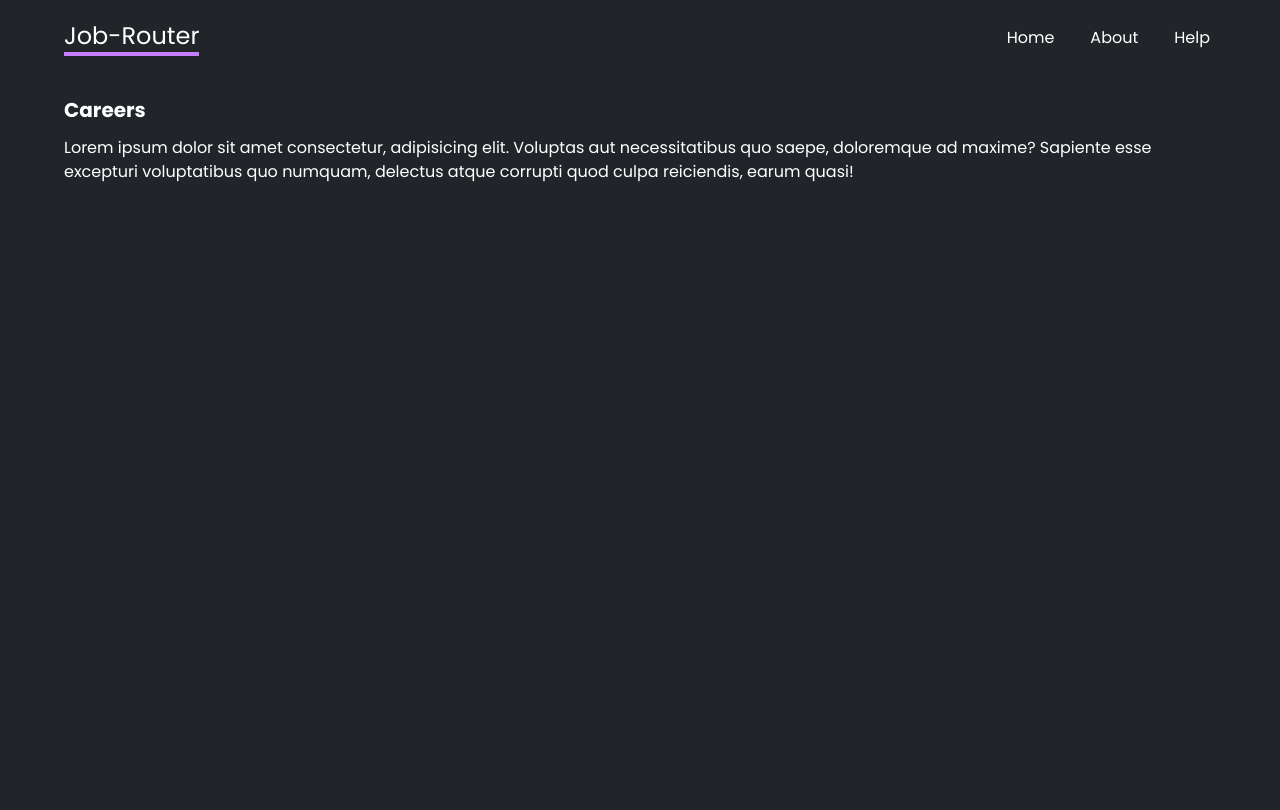
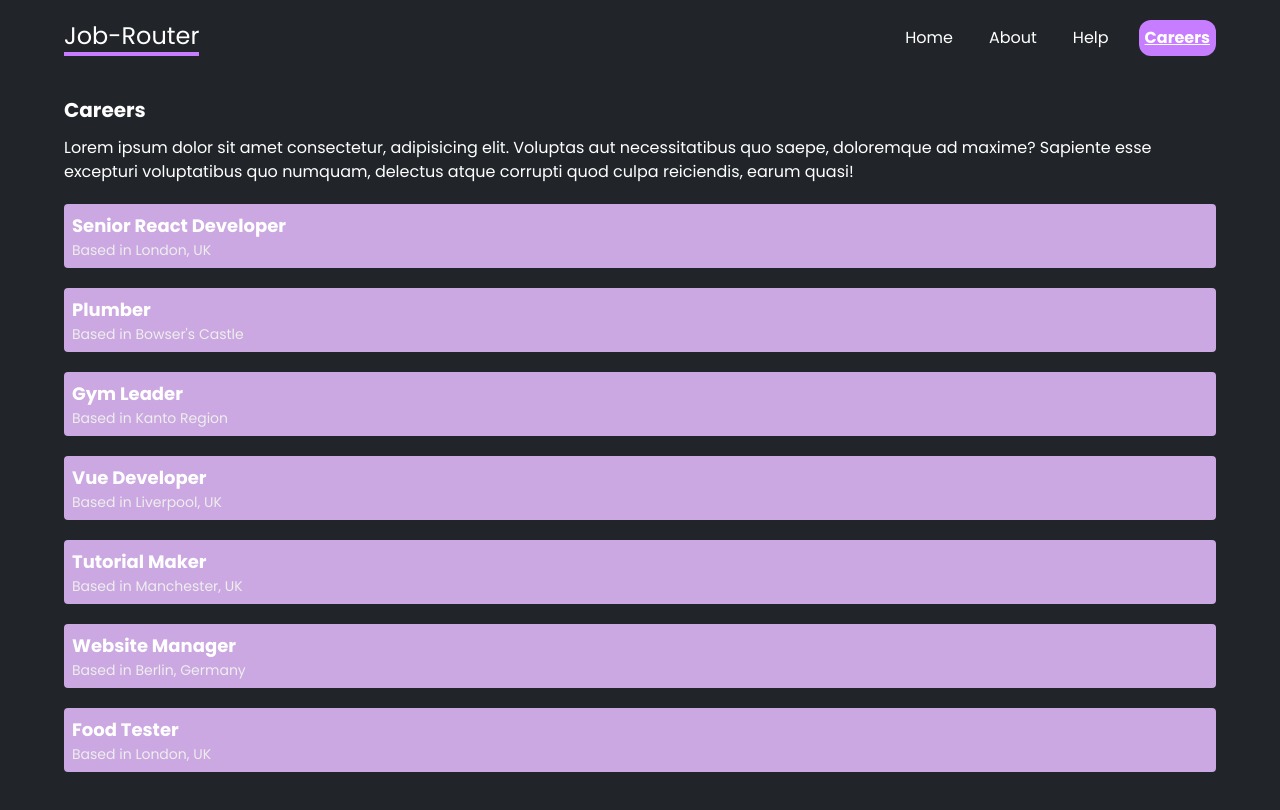
Before and after one commit to Khusro-S/Job-Router, a React (Vite) app: page /careers in a window 1280 px wide. Shown: the top 810 px of the page. Built offline with nearby package versions, Linux system fonts and the light colour scheme; data requests are answered from the project's data file.

Commit message:
Career Page

```diff
--- a/src/App.jsx
+++ b/src/App.jsx
@@ -11,7 +11,7 @@ import Home from "./Components/Home";
 import About from "./Components/About";
 import Faq from "./Components/Help/Faq";
 import Contact from "./Components/Help/Contact";
-import Careers from "./Components/Careers";
+import Careers, { careersLoader } from "./Components/Careers";
 import NotFound from "./Components/NotFound";
 
 // layouts
@@ -31,7 +31,7 @@ const router = createBrowserRouter(
       </Route>
 
       <Route path="careers" element={<CareersLayout />}>
-        <Route index element={<Careers />} />
+        <Route loader={careersLoader} index element={<Careers />} />
       </Route>
 
       {/* to catch unknown routes and show something other than the default */}
--- a/src/Components/Careers.jsx
+++ b/src/Components/Careers.jsx
@@ -1,3 +1,22 @@
+import { Link, useLoaderData } from "react-router-dom";
+
 export default function Careers() {
-  return <div className="careers"></div>;
+  const careers = useLoaderData();
+  return (
+    <div className="careers">
+      {careers.map((career) => (
+        <Link to="/" key={career.id}>
+          <p className="font-bold text-lg">{career.title}</p>
+          <p>Based in {career.location}</p>
+        </Link>
+      ))}
+    </div>
+  );
 }
+
+// loader function
+export const careersLoader = async () => {
+  const res = await fetch("http://localhost:4000/careers");
+
+  return res.json();
+};
--- a/src/Components/Navbars/Navbar.jsx
+++ b/src/Components/Navbars/Navbar.jsx
@@ -21,6 +21,9 @@ export default function Navbar() {
       <NavLink className={navLinkStyles} to="/help">
         Help
       </NavLink>
+      <NavLink className={navLinkStyles} to="/careers">
+        Careers
+      </NavLink>
     </nav>
   );
 }
--- a/src/index.css
+++ b/src/index.css
@@ -41,7 +41,7 @@
     @apply border-white
   }
   .faq .question {
-    @apply bg-[#cba8e1] py-1 px-5 rounded-sm my-5 mx-0
+    @apply bg-background py-1 px-5 rounded-sm my-5 mx-0
   }
   form {
     @apply mt-7
@@ -55,4 +55,16 @@
   form label span {
     @apply mb-[10px]
   }
+  .careers > a{
+    @apply block bg-background p-2 rounded my-5 mx-0
+  }
+  .careers > a:hover > p {
+    @apply text-primary
+  }
+  .careers p{
+    @apply m-0
+  }
+  .careers > a p:last-child{
+    @apply text-sm text-[#eee]
+  }
 }
--- a/tailwind.config.js
+++ b/tailwind.config.js
@@ -1,14 +1,14 @@
 /** @type {import('tailwindcss').Config} */
 export default {
-  content: ["./index.html",
-  "./src/**/*.{js,ts,jsx,tsx}",],
+  content: ["./index.html", "./src/**/*.{js,ts,jsx,tsx}"],
   theme: {
     extend: {
       colors: {
         primary: "#212529",
-        secondary: "#c77dff"
-      }
+        secondary: "#c77dff",
+        background: "#cba8e1",
+      },
     },
   },
   plugins: [],
-}
+};
```
